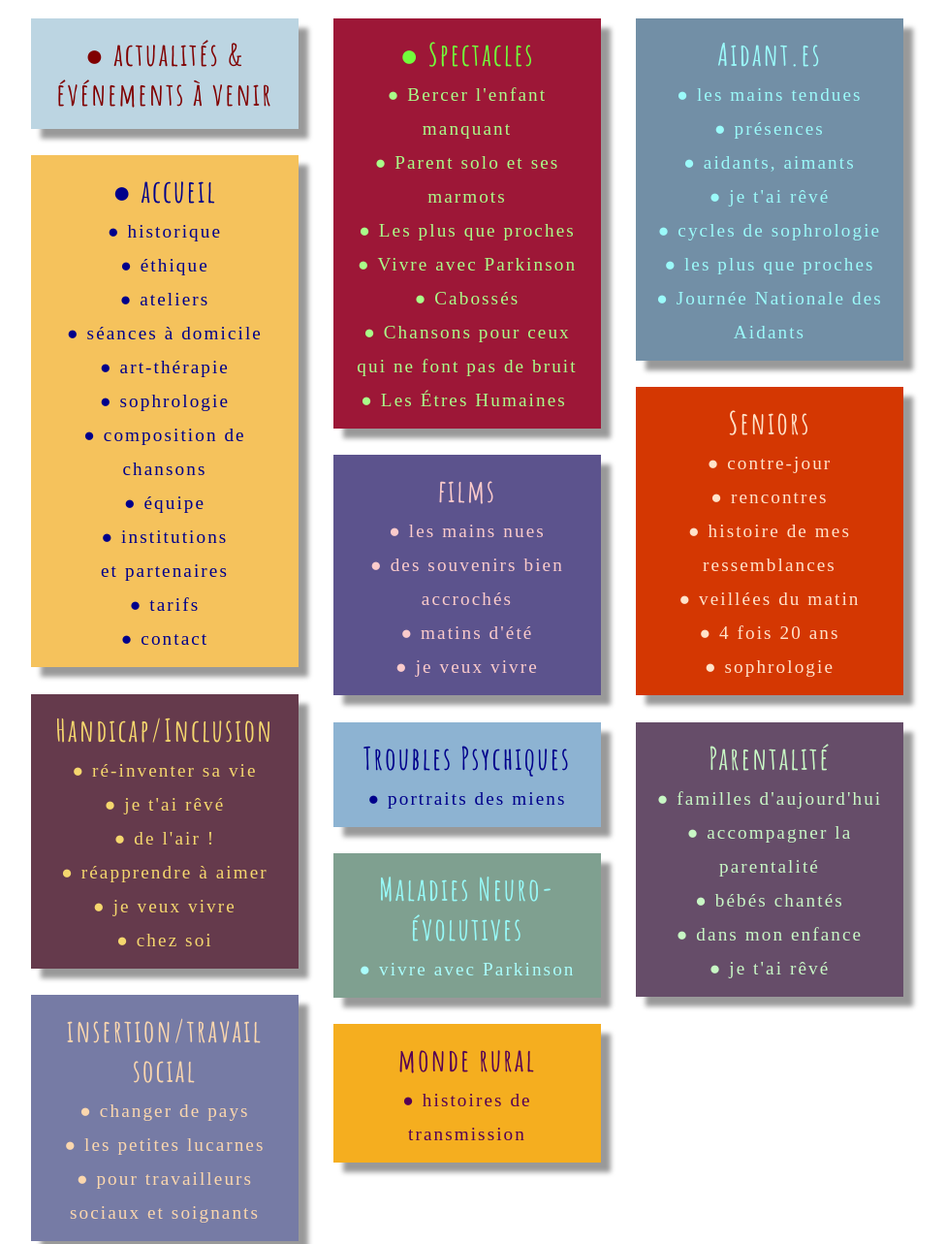
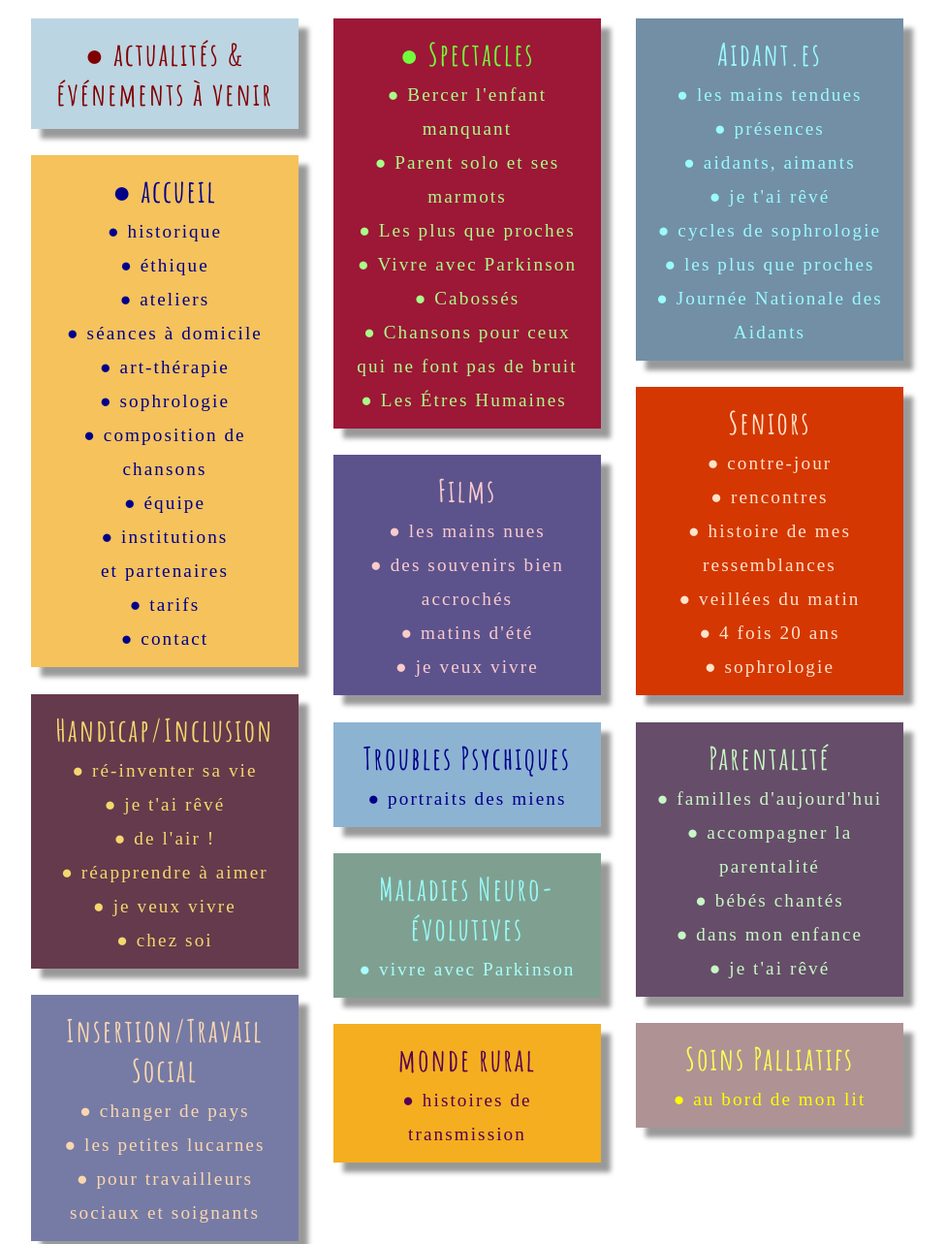
Before and after one commit to leshnik/revertouthaut, a Jekyll site: the page built from index.html, in a window 1280 px wide and 1400 px high, scrolled down 2655 px, cut to the strip 0-1283 px from the top of the window. Shown: the whole strip at 97% size, without its empty margins (158-1134 px from the left). Built offline with Jekyll 4.4.1, drawn with Linux system fonts in a browser that asks for light colours.

Commit message:
nav card soins pallia

```diff
--- a/_includes/NavListCards2.html
+++ b/_includes/NavListCards2.html
@@ -61,7 +61,7 @@
     <p
       class="shadow"
       style="background: #767ba5; width: 28ch">
-      <a href="/insertion" style="color:#fbd7ae" class="nav-list-heading subtlehover">insertion/travail social</a><br>
+      <a href="/insertion" style="color:#fbd7ae" class="nav-list-heading subtlehover">Insertion/Travail Social</a><br>
       <a style="color:#fbd7ae" class="nav-list-item subtlehover"  href="/changer-de-pays"
         >●&nbsp;changer de pays</a
       ><br>
@@ -106,7 +106,7 @@
     <p
       class="shadow"
       style="background: #5c538d; width: 28ch">
-      <span class="nav-list-heading" style="color:#fbcbcb">films</span
+      <span class="nav-list-heading" style="color:#fbcbcb">Films</span
       ><br>
       <a class="nav-list-item subtlehover" style="color: #fbcbcb" href="/les-mains-nues"
         >●&nbsp;les mains nues</a
@@ -185,6 +185,11 @@
       <a style="color: #c8f7c5" class="nav-list-item subtlehover" style="color: hsl(0, 0%, 100%)" href="/dans-mon-enfance">●&nbsp;dans mon enfance</a><br>
       <a style="color: #c8f7c5" class="nav-list-item subtlehover" style="color: hsl(0, 0%, 100%)" href="/je-t-ai-reve">●&nbsp;je t'ai rêvé</a>
     </p>
+
+    <p class="shadow" style="background: #af9294; width: 28ch">
+      <a style="color:rgb(247, 255, 86)" class="nav-list-heading subtlehover" href="/soins-palliatifs">Soins Palliatifs</a><br>
+      <a style="color:yellow" class="nav-list-item subtlehover" href="/au-bord-de-mon-lit">●&nbsp;au bord de mon lit</a>
+    </p>
   </div>
 
 </div>
```
